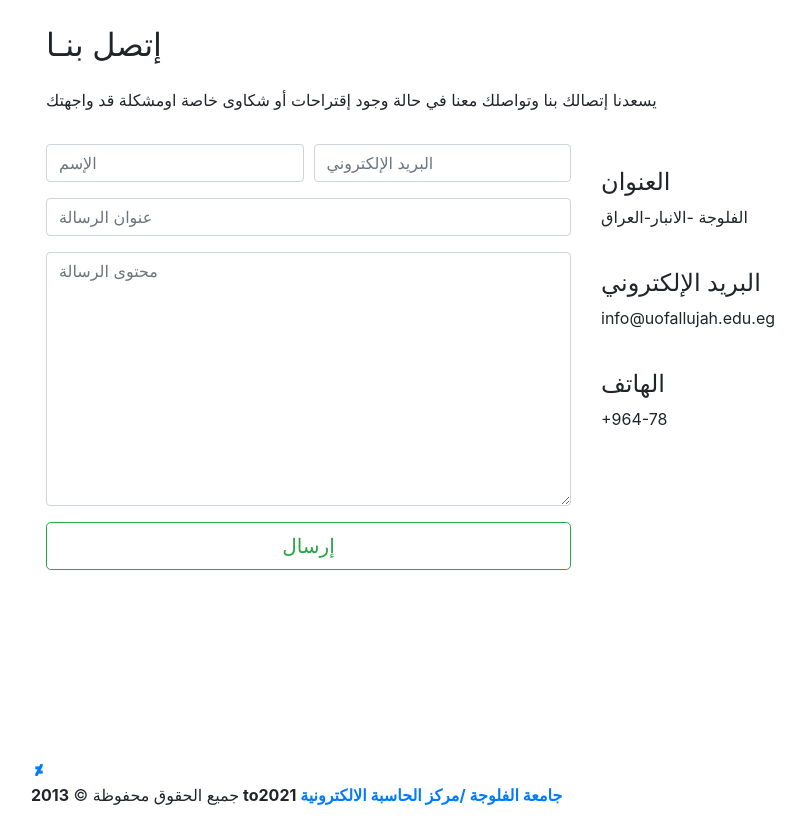
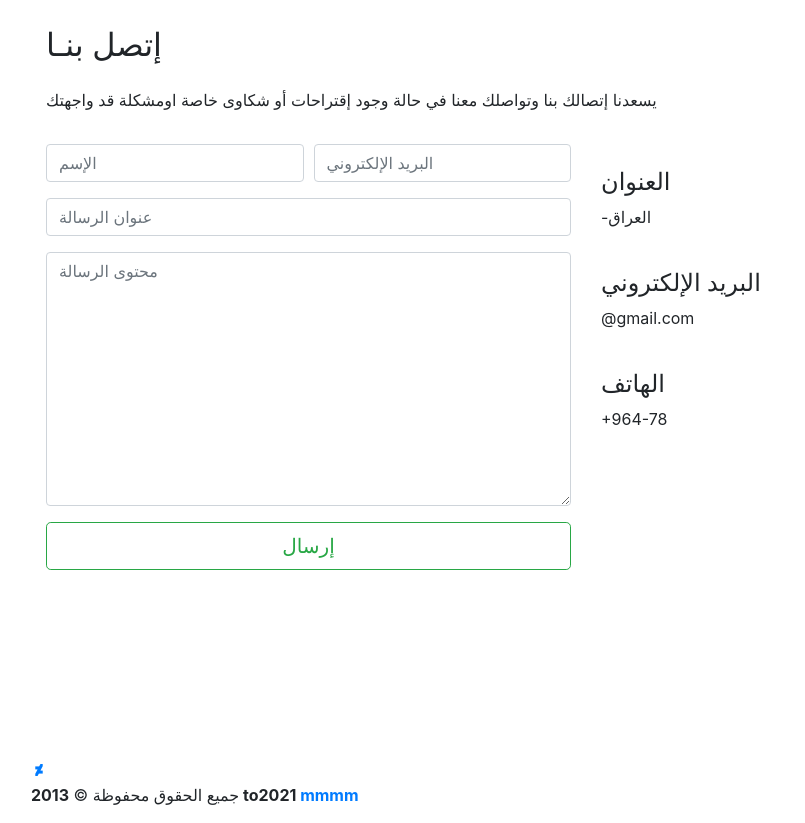
Before and after one commit to Mohammed20201991/PHP, a PHP site: the page made by تصميم واجهة نظام النتائج/Contact.php in a window 1280 px wide. Shown: the part 70-893 px from the top of the page, without its empty margins (54-859 px from the left). Run offline with PHP 8.4, Linux system fonts and the light colour scheme; some libraries are stand-ins or nearby versions; some web fonts are replaced.

Commit message:
Update Contact.php

```diff
--- a/تصميم واجهة نظام النتائج/Contact.php
+++ b/تصميم واجهة نظام النتائج/Contact.php
@@ -80,12 +80,12 @@
                     <div class="address">
                         <i class="icofont-google-map"></i>
                         <h4>العنوان</h4>
-                        <p> الفلوجة -الانبار-العراق </p>
+                        <p> -العراق </p>
                     </div>
                     <div class="email">
                         <i class="icofont-envelope"></i>
                         <h4>البريد الإلكتروني</h4>
-                        <p>info@uofallujah.edu.eg</p>
+                        <p>@gmail.com</p>
                     </div>
                     <div class="phone">
                         <i class="icofont-phone"></i>
@@ -107,7 +107,7 @@
                 <a href="https://www.facebook.com/mediaalfallujah/" target="_blank" class="facebook"><i class="bx bxl-facebook"></i></a>
             </div>
             <div class="copyright">
-                <p>جميع الحقوق محفوظة &copy; <strong>2013 to<?php echo date('Y'); ?> <a href="http://uofallujah.edu.iq/" >جامعة الفلوجة /مركز الحاسبة الالكترونية</a>  </strong> </p>            </div>
+                <p>جميع الحقوق محفوظة &copy; <strong>2013 to<?php echo date('Y'); ?> <a href="/" >mmmm</a>  </strong> </p>            </div>
         </div>
     </footer>
     <!-- End Footer -->
```
